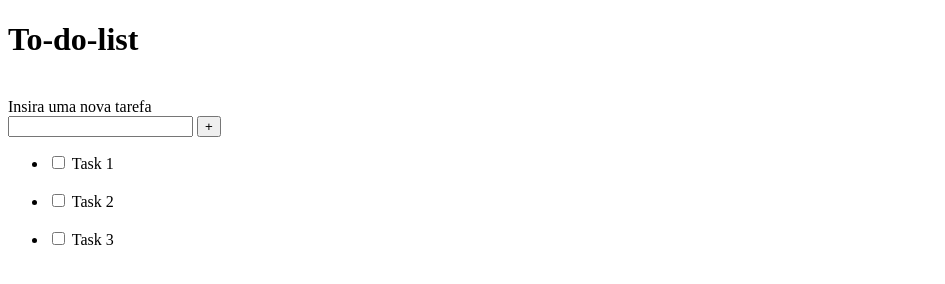
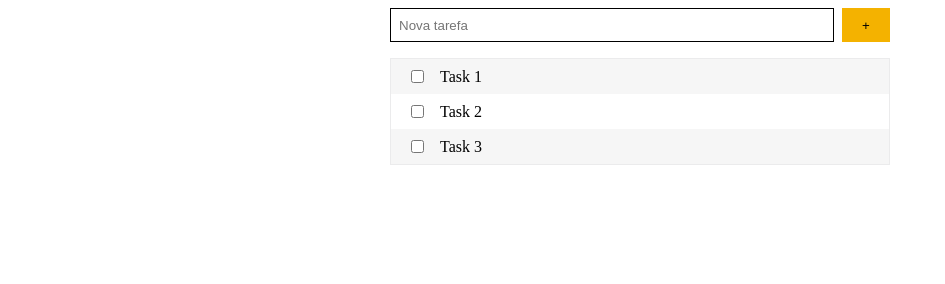
Before and after one commit to Izbo43/To-do-List_First-Project, a plain HTML site: page index.html in a window 1280 px wide. Shown: the whole page, without its empty margins (0-945 px from the left). Drawn offline with Linux system fonts and the light colour scheme.

Commit message:
Commit para a introdução do CSS e algumas alterações no HTML

```diff
--- a/index.html
+++ b/index.html
@@ -3,37 +3,29 @@
 <head>
     <meta charset="UTF-8">
     <meta name="viewport" content="width=device-width, initial-scale=1.0">
+    <link rel="stylesheet" href="style.css"/>
     <title>To-do-list</title>
 </head>
 <body>
     <div class="container">
-        <h1>To-do-list</h1>
-        <br>
-        <form id="form-add-todo" action="">
-            <label for="" >Insira uma nova tarefa</label>
-            <br>
-            <input type="text" name="task">
-            <button>+</button>
-            <br>
-
+        <form id="form-add-todo">
+            <input type="text" name="task" placeholder="Nova tarefa">
+            <button type="submit">+</button>
+        </form>
         <ul id="to-do-list">
             <li>
                 <input type="checkbox">
                 <span>Task 1</span>
             </li>
-                <br>
             <li>
                 <input type="checkbox">
                 <span>Task 2</span>
             </li>
-                <br>
             <li>
                 <input type="checkbox">
                 <span>Task 3</span>
             </li>
-                <br>
         </ul>
-        </form>
     </div>
 </body>
 </html>
--- /dev/null
+++ b/style.css
@@ -0,0 +1,46 @@
+.container {
+    width: 500px;
+    margin: 0 auto;
+}
+
+#form-add-todo {
+    display: flex;
+    gap: 0.5rem;
+    margin-bottom: 1rem;
+}
+
+#form-add-todo input {
+    flex: 1;
+    border: 1px solid black;
+    height: 2rem;
+    padding: 0 0.5rem;
+}
+
+#form-add-todo button {
+    background: #F4B200;
+    border: none;
+    width: 3rem;
+    cursor: pointer;
+}
+
+#to-do-list {
+    list-style: none;
+    word-wrap: break-word;
+    padding: 0;
+    border: 1px solid #EBEBEC;
+    margin: 0;
+}
+
+#to-do-list li {
+    padding: 0.5rem 1rem;
+    display: flex;
+    align-items: center;
+}
+
+#to-do-list li:nth-child(odd) {
+    background-color: #F6F6F6;
+}
+
+#to-do-list input[type="checkbox"] {
+    margin-right: 1rem;
+}
```
Lines whose indentation alone changed are shown as unchanged.
